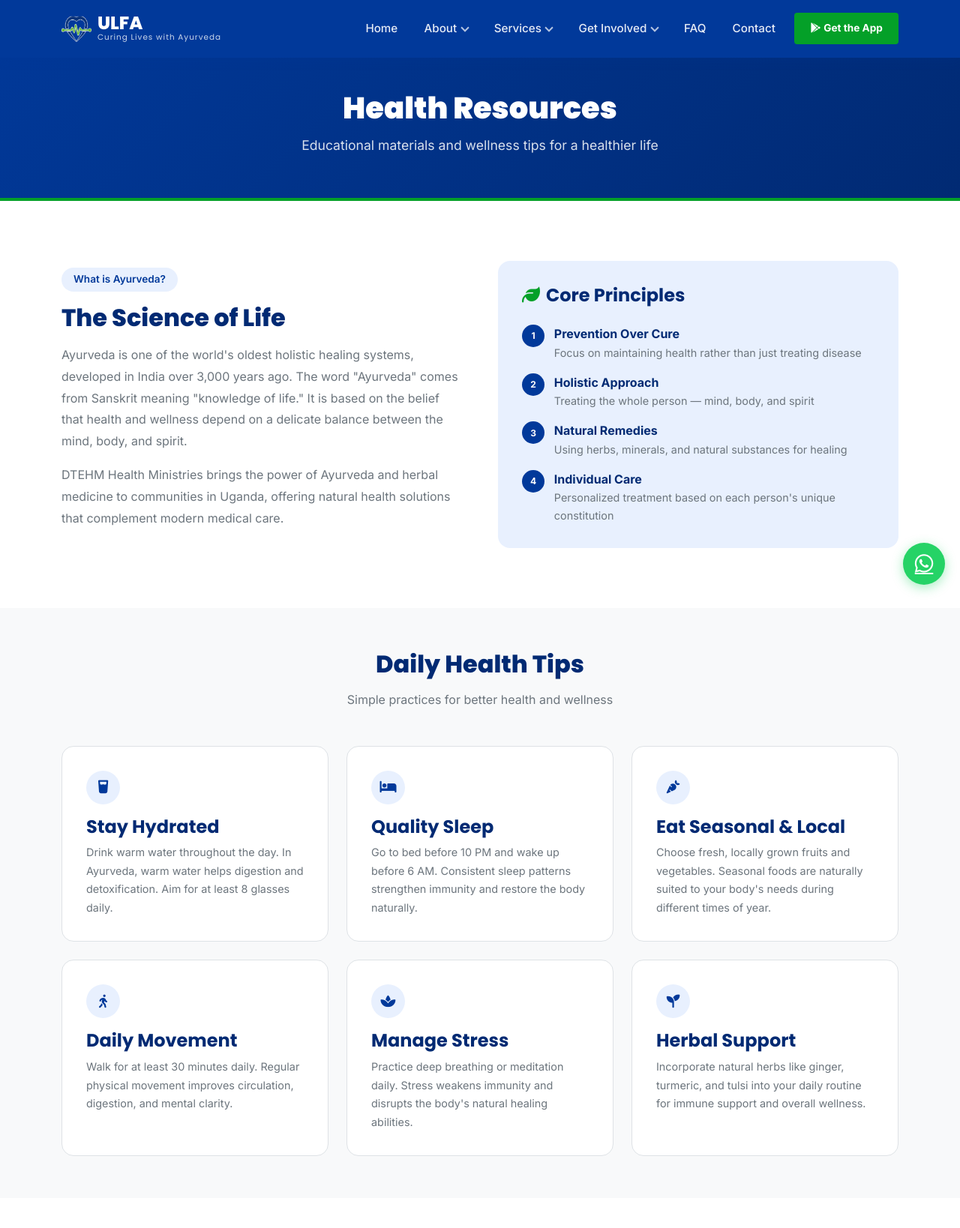
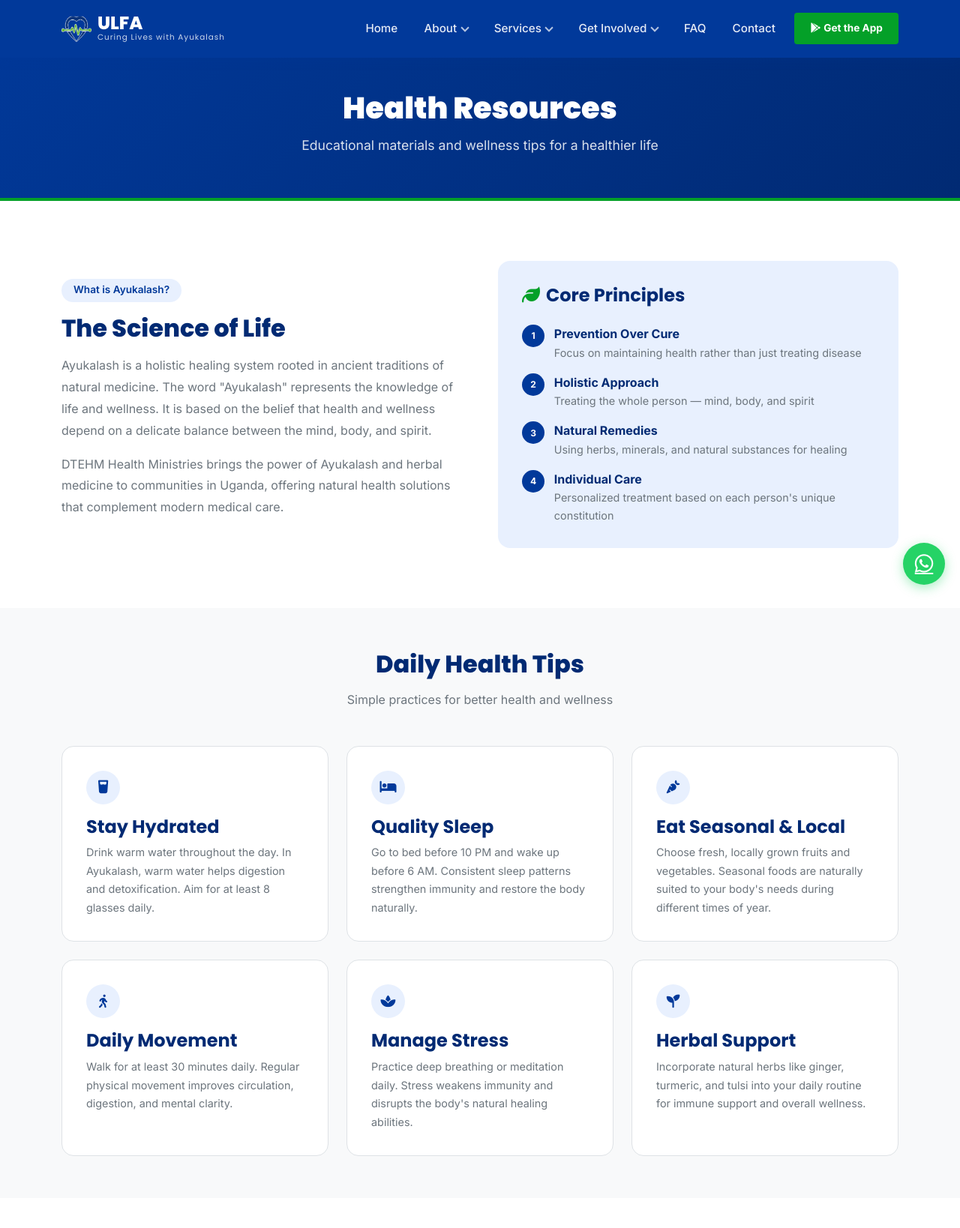
Before and after one commit to muhindo-dev/dtem-web, a PHP site: page /resources.php in a window 1280 px wide. Shown: the top 1638 px of the page at 75% size. Run offline with PHP 8.4, Linux system fonts and the light colour scheme; data comes from the database, SQL or seed files in the repository; some libraries are stand-ins or nearby versions.

Commit message:
Update content to reflect 'Ayukalash' terminology and enhance clarity on holistic healthcare offerings

```diff
--- a/about.php
+++ b/about.php
@@ -37,7 +37,7 @@ $totalProducts = $pdo->query("SELECT COUNT(*) FROM products WHERE status = 'Acti
                     <span class="badge-section" style="display: inline-block; margin-bottom: 1rem;">ABOUT DTEHM</span>
                     <h2 class="section-heading" style="margin-bottom: 1.5rem;">Dr Thembo Enostus Health Ministries</h2>
                     <p style="color: var(--gray-text); line-height: 1.8; font-size: 1.05rem; margin-bottom: 1.5rem;">
-                        DTEHM Health Ministries is committed to transforming the health landscape through complementary, alternative, and herbal medicine. We specialize in holistic healthcare solutions including Ayurveda, naturopathy, and personal skin care products.
+                        DTEHM Health Ministries is committed to transforming the health landscape through complementary, alternative, and herbal medicine. We specialize in holistic healthcare solutions including Ayukalash, naturopathy, and personal skin care products.
                     </p>
                     <p style="color: var(--gray-text); line-height: 1.8; font-size: 1.05rem; margin-bottom: 1.5rem;">
                         Founded in <?php echo htmlspecialchars($foundingYear); ?> by Dr. Thembo Enostus Nzwende, our organization has grown to serve communities across the Kasese District through multiple branch offices, offering accessible healthcare products and services.
@@ -133,7 +133,7 @@ $totalProducts = $pdo->query("SELECT COUNT(*) FROM products WHERE status = 'Acti
                     <div class="service-card text-center">
                         <div class="service-icon mx-auto"><i class="fas fa-seedling"></i></div>
                         <h3>Natural Solutions</h3>
-                        <p>Harnessing the power of nature through Ayurveda, herbal treatments, and naturopathy.</p>
+                        <p>Harnessing the power of nature through Ayukalash, herbal treatments, and naturopathy.</p>
                     </div>
                 </div>
                 <div class="col-lg-4 col-md-6">
--- a/functions.php
+++ b/functions.php
@@ -465,24 +465,29 @@ if (isset($_SERVER['REQUEST_METHOD']) && $_SERVER['REQUEST_METHOD'] === 'POST' &
 /**
  * Generate a CSRF token and store it in the session
  */
+if (!function_exists('generateCsrfToken')) {
     function generateCsrfToken() {
         if (empty($_SESSION['csrf_token'])) {
             $_SESSION['csrf_token'] = bin2hex(random_bytes(32));
         }
         return $_SESSION['csrf_token'];
     }
+}
 
 /**
  * Output a hidden CSRF input field for forms
  */
+if (!function_exists('csrfField')) {
     function csrfField() {
         $token = generateCsrfToken();
         return '<input type="hidden" name="csrf_token" value="' . htmlspecialchars($token) . '">';
+    }
 }
 
 /**
  * Validate a CSRF token from form submission
  */
+if (!function_exists('validateCsrfToken')) {
     function validateCsrfToken() {
         $token = $_POST['csrf_token'] ?? '';
         if (empty($token) || empty($_SESSION['csrf_token']) || !hash_equals($_SESSION['csrf_token'], $token)) {
@@ -492,4 +497,5 @@ function validateCsrfToken() {
         $_SESSION['csrf_token'] = bin2hex(random_bytes(32));
         return true;
     }
+}
 ?>
--- a/includes/header-new.php
+++ b/includes/header-new.php
@@ -7,13 +7,13 @@ if (!function_exists('getSetting')) {
 // Get commonly used settings
 $siteName = getSetting('site_name', 'DTEHM Health Ministries');
 $siteShortName = getSetting('site_short_name', 'DTEHM');
-$siteTagline = getSetting('site_tagline', 'Curing Lives with Ayurveda');
+$siteTagline = getSetting('site_tagline', 'Curing Lives with Ayukalash');
 $siteDescription = getSetting('site_description', 'DTEHM Health Ministries offers holistic healthcare solutions.');
 $siteLogo = getSiteLogo();
 $siteFavicon = getSiteFavicon();
 $logoIconClass = getSetting('logo_icon_class', 'fas fa-heartbeat');
 $metaTitle = getSetting('meta_title', $siteName);
-$metaKeywords = getSetting('meta_keywords', 'DTEHM, health ministries, Ayurveda, herbal medicine');
+$metaKeywords = getSetting('meta_keywords', 'DTEHM, health ministries, Ayukalash, herbal medicine');
 $googleAnalyticsId = getSetting('google_analytics_id');
 $enableAnalytics = getSetting('enable_google_analytics') == '1';
 $customHeadCode = getSetting('custom_head_code');
--- a/includes/header.php
+++ b/includes/header.php
@@ -7,13 +7,13 @@ if (!function_exists('getSetting')) {
 // Get commonly used settings
 $siteName = getSetting('site_name', 'DTEHM Health Ministries');
 $siteShortName = getSetting('site_short_name', 'DTEHM');
-$siteTagline = getSetting('site_tagline', 'Curing Lives with Ayurveda');
+$siteTagline = getSetting('site_tagline', 'Curing Lives with Ayukalash');
 $siteDescription = getSetting('site_description', 'DTEHM Health Ministries offers holistic healthcare solutions.');
 $siteLogo = getSiteLogo();
 $siteFavicon = getSiteFavicon();
 $logoIconClass = getSetting('logo_icon_class', 'fas fa-heartbeat');
 $metaTitle = getSetting('meta_title', $siteName);
-$metaKeywords = getSetting('meta_keywords', 'DTEHM, health ministries, Ayurveda, herbal medicine');
+$metaKeywords = getSetting('meta_keywords', 'DTEHM, health ministries, Ayukalash, herbal medicine');
 $googleAnalyticsId = getSetting('google_analytics_id');
 $enableAnalytics = getSetting('enable_google_analytics') == '1';
 $customHeadCode = getSetting('custom_head_code');
--- a/index.php
+++ b/index.php
@@ -7,7 +7,7 @@ include 'functions.php';
 // Get settings
 $siteName = getSetting('site_name', 'DTEHM Health Ministries');
 $siteShortName = getSetting('site_short_name', 'DTEHM');
-$siteTagline = getSetting('site_tagline', 'Curing Lives with Ayurveda');
+$siteTagline = getSetting('site_tagline', 'Curing Lives with Ayukalash');
 $siteDescription = getSetting('site_description', '');
 $missionStatement = getSetting('mission_statement', '');
 $visionStatement = getSetting('vision_statement', '');
@@ -48,7 +48,7 @@ $teamMembers = $stmt->fetchAll(PDO::FETCH_ASSOC);
                     <span class="badge-dtehm"><?php echo htmlspecialchars($siteShortName); ?> HEALTH MINISTRIES</span>
                 </div>
                 <h1 class="hero-title" data-aos="fade-up" data-aos-delay="200">
-                    Curing Lives with<br><span class="highlight">Ayurveda</span>
+                    Curing Lives with<br><span class="highlight">Ayukalash</span>
                 </h1>
                 <p class="hero-lead" data-aos="fade-up" data-aos-delay="300">
                     Transforming the health landscape through complementary, alternative, and herbal medicine.
--- a/resources.php
+++ b/resources.php
@@ -16,18 +16,18 @@ include 'includes/header.php';
         </div>
     </div>
 
-    <!-- Ayurveda Introduction -->
+    <!-- Ayukalash Introduction -->
     <section class="section-pad">
         <div class="container">
             <div class="row align-items-center g-5">
                 <div class="col-lg-6">
-                    <span class="badge-pill" style="background: var(--light-blue); color: var(--primary-blue); margin-bottom: 1rem;">What is Ayurveda?</span>
+                    <span class="badge-pill" style="background: var(--light-blue); color: var(--primary-blue); margin-bottom: 1rem;">What is Ayukalash?</span>
                     <h2 class="section-heading">The Science of Life</h2>
                     <p style="color: var(--gray-text); line-height: 1.8; margin-bottom: 1rem;">
-                        Ayurveda is one of the world's oldest holistic healing systems, developed in India over 3,000 years ago. The word "Ayurveda" comes from Sanskrit meaning "knowledge of life." It is based on the belief that health and wellness depend on a delicate balance between the mind, body, and spirit.
+                        Ayukalash is a holistic healing system rooted in ancient traditions of natural medicine. The word "Ayukalash" represents the knowledge of life and wellness. It is based on the belief that health and wellness depend on a delicate balance between the mind, body, and spirit.
                     </p>
                     <p style="color: var(--gray-text); line-height: 1.8;">
-                        DTEHM Health Ministries brings the power of Ayurveda and herbal medicine to communities in Uganda, offering natural health solutions that complement modern medical care.
+                        DTEHM Health Ministries brings the power of Ayukalash and herbal medicine to communities in Uganda, offering natural health solutions that complement modern medical care.
                     </p>
                 </div>
                 <div class="col-lg-6">
@@ -79,7 +79,7 @@ include 'includes/header.php';
             <div class="row g-4">
                 <?php
                 $tips = [
-                    ['icon' => 'fa-glass-water', 'title' => 'Stay Hydrated', 'text' => 'Drink warm water throughout the day. In Ayurveda, warm water helps digestion and detoxification. Aim for at least 8 glasses daily.'],
+                    ['icon' => 'fa-glass-water', 'title' => 'Stay Hydrated', 'text' => 'Drink warm water throughout the day. In Ayukalash, warm water helps digestion and detoxification. Aim for at least 8 glasses daily.'],
                     ['icon' => 'fa-bed', 'title' => 'Quality Sleep', 'text' => 'Go to bed before 10 PM and wake up before 6 AM. Consistent sleep patterns strengthen immunity and restore the body naturally.'],
                     ['icon' => 'fa-carrot', 'title' => 'Eat Seasonal & Local', 'text' => 'Choose fresh, locally grown fruits and vegetables. Seasonal foods are naturally suited to your body\'s needs during different times of year.'],
                     ['icon' => 'fa-person-walking', 'title' => 'Daily Movement', 'text' => 'Walk for at least 30 minutes daily. Regular physical movement improves circulation, digestion, and mental clarity.'],
```
Also changed, not shown: DTEHM-WEBSITE-PROJECT-PLAN.md (+4 -4 lines). Lines whose indentation alone changed are shown as unchanged.
